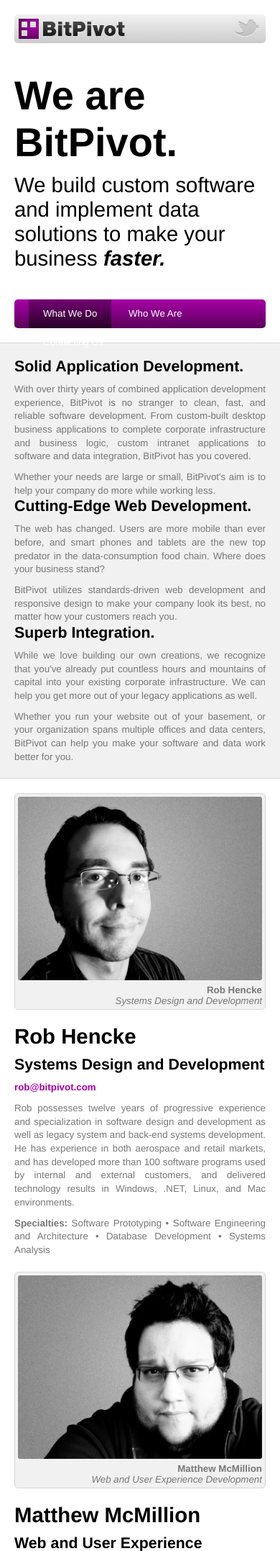
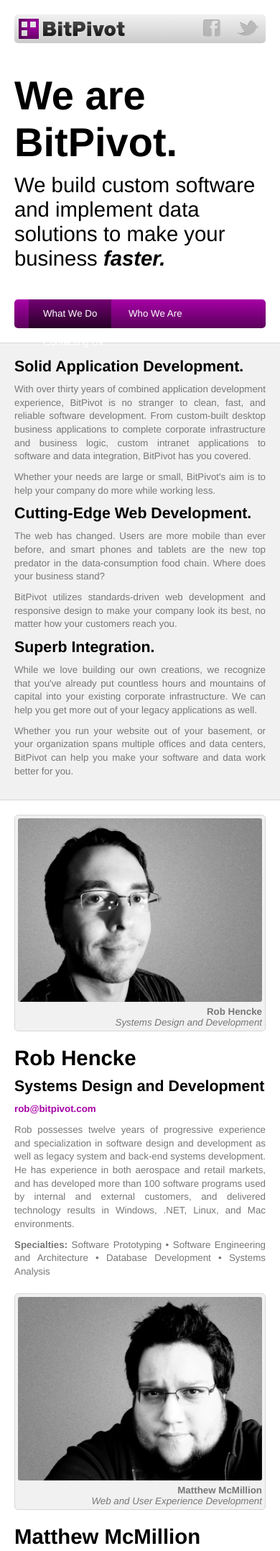
Before and after one commit to BitPivot/BitPivot-Web, a PHP site: page / in a window 390 px wide. Shown: the top 2155 px of the page at 72% size. Run offline with PHP 8.4, Linux system fonts and the light colour scheme; some libraries are stand-ins or nearby versions.

Commit message:
Various fixes and things.

```diff
--- a/css/content.less
+++ b/css/content.less
@@ -105,6 +105,16 @@
 
 
 
+@media screen and (max-width: 767px) {
+	.content {
+		p:last-child {
+			margin: 0px 0px 10px 0px;
+		}
+	}
+}
+
+
+
 #bio {
 	margin: 20px 0px 0px 0px;
 
--- a/css/header.less
+++ b/css/header.less
@@ -32,6 +32,7 @@
 
 	span {
 		float: right;
+		margin: 0px 0px 0px 10px;
 		line-height: 40px;
 		vertical-align: middle;
 		color: @pageTextColor;
--- a/index.php
+++ b/index.php
@@ -5,8 +5,9 @@
 		<title>BitPivot</title>
 		<meta charset="utf-8"/>
 		<meta name="viewport" content="width=device-width, initial-scale=1.0"/>
-		<meta name="description" content="BitPivot"/>
+		<meta name="description" content="BitPivot - We build custom software and implement data solutions to make your business faster."/>
 		<meta name="keywords" content="Software Developer, Software Consultant, Database Integration, Web Development, Application Development"/>
+		<meta property="og:image" content="http://bitpivot.com/media/preview.png"/>
 		<meta name="author" content="Matthew McMillion"/>
 
 		<!--[if lt IE 9]>
@@ -40,8 +41,10 @@
 				<div class="row"><div class="span12">
 					<header>
 						<a class="brand" href="/"><img src="img/headerLogo.png" alt="BitPivot"/></a>
-						<span class="hidden-phone"><a href="http://twitter.com/BitPivot">Follow us on Twitter! <img src="img/iconTwitter.png"/></a></span>
-						<span class="visible-phone"><a href="http://twitter.com/BitPivot"><img src="img/iconTwitter.png"/></a></span>
+						<span class="hidden-phone"><a href="http://www.twitter.com/BitPivot">Follow us on Twitter! <img src="img/iconTwitter.png"/></a></span>
+						<span class="visible-phone"><a href="http://www.twitter.com/BitPivot"><img src="img/iconTwitter.png"/></a></span>
+						<span class="hidden-phone"><a href="http://www.facebook.com/BitPivot">Like us on Facebook! <img src="img/iconFacebook.png"/></a></span>
+						<span class="visible-phone"><a href="http://www.facebook.com/BitPivot"><img src="img/iconFacebook.png"/></a></span>
 					</header>
 				</div></div>
 
```
Also changed, not shown: css/page.css, img/iconFacebook.png (added), img/iconTwitter.png.
